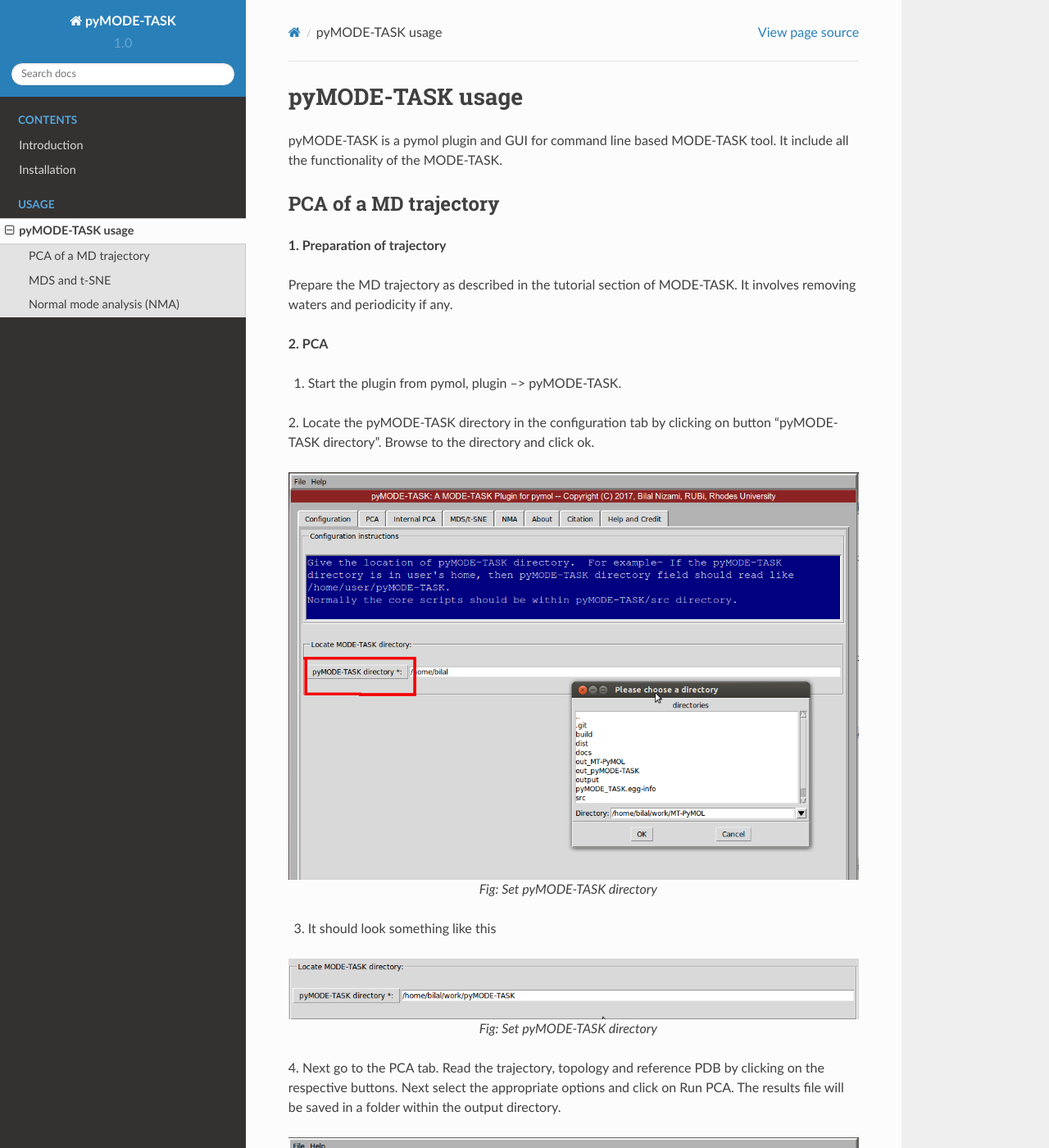
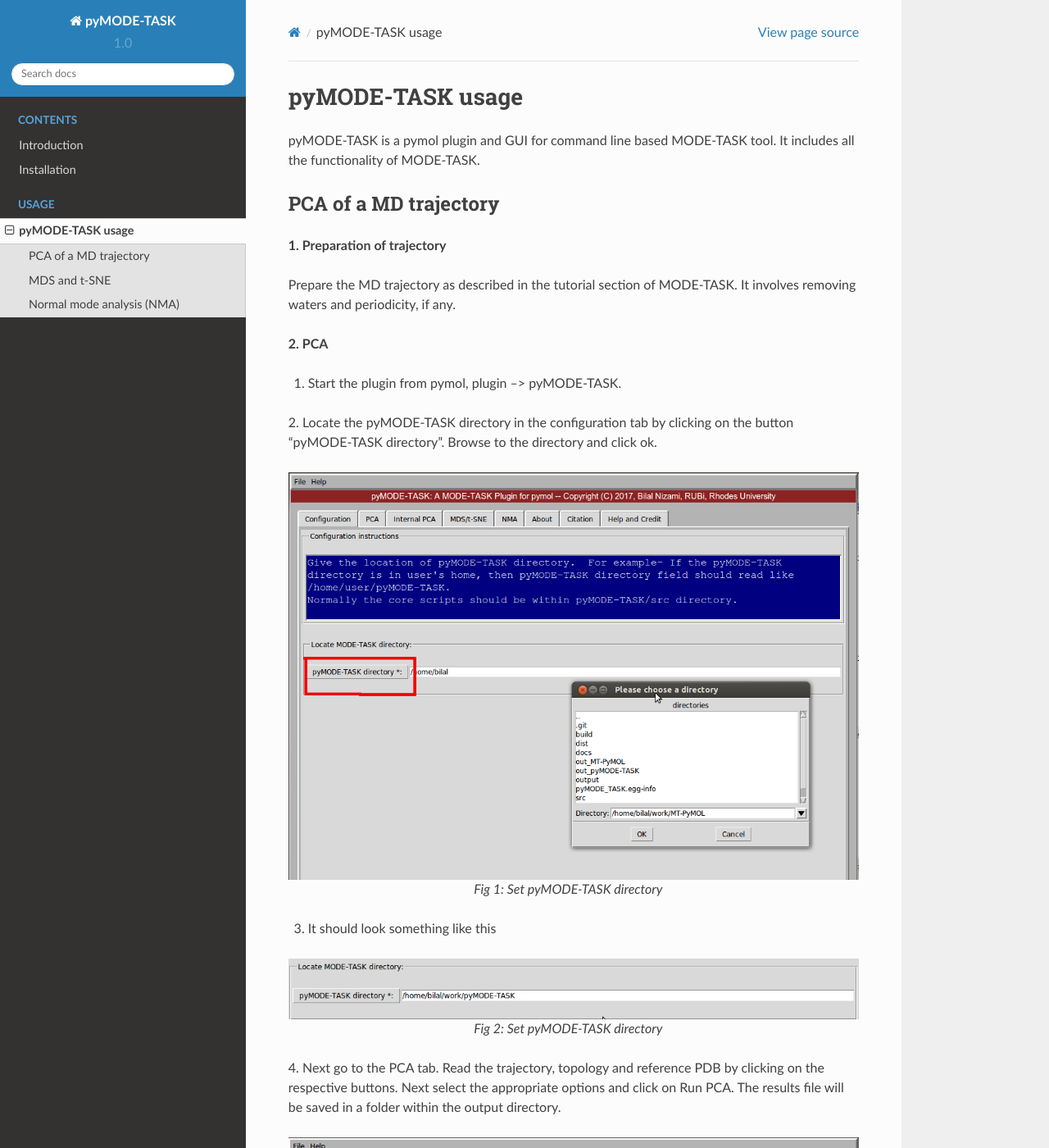
Before and after one commit to michaelglenister/MT-PyMOL, a Sphinx documentation site: the page built from docs/source/pyMODE-TASK_usage.rst, in a window 1280 px wide and 1400 px high. Shown: the whole window at 82% size. Built offline with Sphinx 7.4.7 and the Read the Docs theme 2.0.0, drawn with Linux system fonts in a browser that asks for light colours; pages that are not in the unit, such as notebooks, are missing from menus; some of the changed text lies outside the part shown.

Commit message:
Update pyMODE-TASK_usage.rst

```diff
--- a/docs/source/pyMODE-TASK_usage.rst
+++ b/docs/source/pyMODE-TASK_usage.rst
@@ -1,8 +1,8 @@
 pyMODE-TASK usage
 ====================================
 
-pyMODE-TASK is a pymol plugin and GUI for command line based MODE-TASK tool. It include all the functionality
-of the MODE-TASK.
+pyMODE-TASK is a pymol plugin and GUI for command line based MODE-TASK tool. It includes all the functionality
+of MODE-TASK.
 
 PCA of a MD trajectory
 -------------------------------
@@ -10,18 +10,18 @@
 **1. Preparation of trajectory**
 
 Prepare the MD trajectory as described in the tutorial section of MODE-TASK. It involves removing waters and
-periodicity if any.
+periodicity, if any.
 
 **2. PCA**
 
 1. Start the plugin from pymol, plugin --> pyMODE-TASK.
-2. Locate the pyMODE-TASK directory in the configuration tab by clicking on button "pyMODE-TASK directory".
+2. Locate the pyMODE-TASK directory in the configuration tab by clicking on the button "pyMODE-TASK directory".
 Browse to the directory and click ok.
 
 .. figure:: ../img/conf_page.png
    :align: center
 
-   Fig: Set pyMODE-TASK directory
+   Fig 1: Set pyMODE-TASK directory
 
 3. It should look something like this
 
@@ -29,7 +29,7 @@
 .. figure:: ../img/conf_page1.png
    :align: center
 
-   Fig: Set pyMODE-TASK directory
+   Fig 2: Set pyMODE-TASK directory
 
 4. Next go to the PCA tab. Read the trajectory, topology and reference PDB by clicking on the respective
 buttons. Next select the appropriate options and click on Run PCA. The results file will be saved in a folder
```
Also changed, not shown: other parts of docs/source/pyMODE-TASK_usage.rst (+17 -17 lines).
